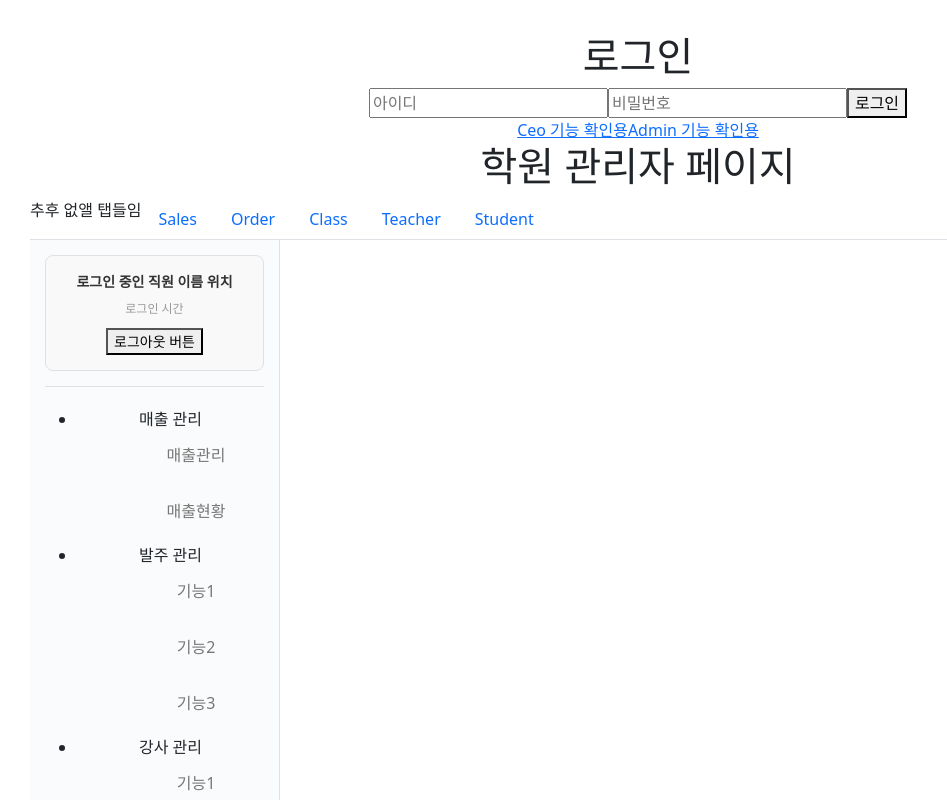
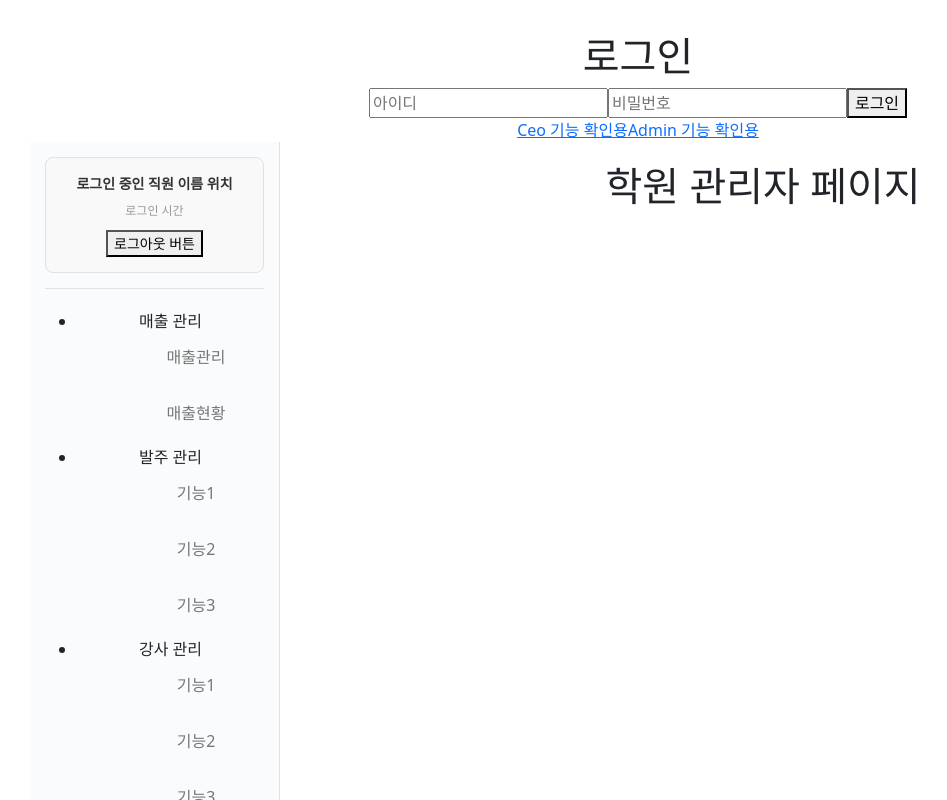
Before and after one commit to CrystalJiSeon/finalprojectmypart, a React (Vite) app: page /admin in a window 1280 px wide. Shown: the top 800 px of the page, without its empty margins (2-949 px from the left). Built offline with nearby package versions, Linux system fonts and the light colour scheme.

Commit message:
일단 내가 작업하는 동안 navbar 옆에 currentoutlet 이 나오도록 해결

```diff
--- a/src/App.tsx
+++ b/src/App.tsx
@@ -1,6 +1,8 @@
 import { useState } from 'react'
 import './App.css'
 import { Link, useOutlet } from 'react-router-dom'
+import NavBar from './pages/admin/NavBar'
+
 
 function App() {
   const currentOutlet = useOutlet()
@@ -25,7 +27,13 @@ function App() {
       )}
       <Link to={"/ceo"}>Ceo 기능 확인용</Link>
       <Link to={"/admin"}>Admin 기능 확인용</Link>
-      {currentOutlet}
+      <div style={{ display: 'flex' }}>
+
+        <NavBar/>
+        <div style={{ flex: 1, padding: '20px' }}>
+          {currentOutlet}
+        </div>
+      </div>
     </div>
   )
 }
--- a/src/pages/admin/Admin.tsx
+++ b/src/pages/admin/Admin.tsx
@@ -8,7 +8,6 @@ function Admin() {
     return (
         <div>
             <h1>학원 관리자 페이지</h1>
-            <NavBar/>
             {/* <AdminNavBar currentMenu={selectedMenu}/> */}
         </div>
     );
--- a/src/pages/admin/AdminSales.tsx
+++ b/src/pages/admin/AdminSales.tsx
@@ -3,6 +3,8 @@ import { Link } from 'react-router-dom';
 import { AdminSalesDto } from '../../types/AdminType';
 import AdminSalesModal from './AdminSalesModal';
 import 'bootstrap/dist/css/bootstrap.min.css';
+import AdminNavBar from './AdminNavBar';
+import NavBar from './NavBar';
 
 type Thead = { key:string, value:string }
 //type tbody = { key:thead, value: AdminSalesDto}
--- a/src/pages/admin/NavBar.tsx
+++ b/src/pages/admin/NavBar.tsx
@@ -19,7 +19,7 @@ function NavBar(props) {
     };
     return (
         <div>
-            <Nav variant="tabs" defaultActiveKey="/home">
+            {/* <Nav variant="tabs" defaultActiveKey="/home">
                 <Nav.Item>추후 없앨 탭들임</Nav.Item>
                 <Nav.Item>
                     <Nav.Link href="/admin/sales">Sales</Nav.Link>
@@ -36,7 +36,7 @@ function NavBar(props) {
                 <Nav.Item>
                     <Nav.Link href="/admin/student" >Student</Nav.Link>
                 </Nav.Item>
-            </Nav>
+            </Nav> */}
 
             <aside className="sidebar">
             <div className="sidebar-top">
```
